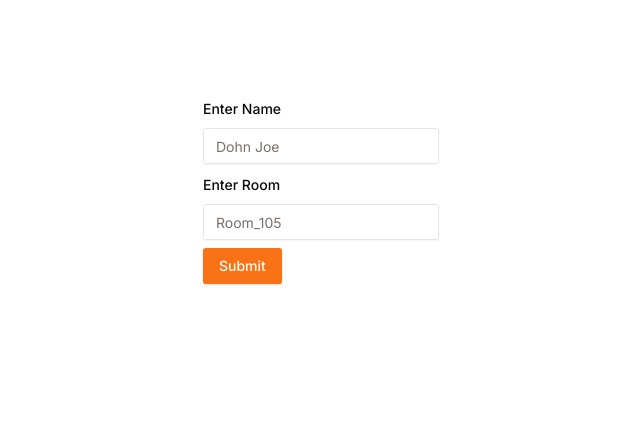
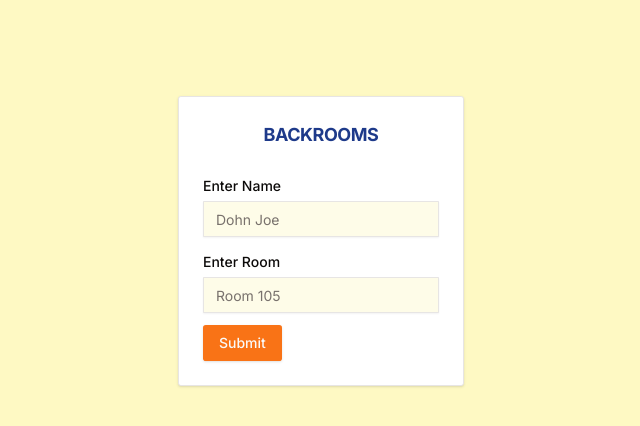
Before and after one commit to SupercoolKartik/Backrooms-Client, a Next.js app: page /entrance in a window 1280 px wide. Shown: the top 426 px of the page, without its empty margins (319-959 px from the left). Built offline with nearby package versions, Linux system fonts and the light colour scheme.

Commit message:
Modified the entrance page by putting the form inside a card from shadcn

```diff
--- a/app/entrance/page.tsx
+++ b/app/entrance/page.tsx
@@ -2,10 +2,9 @@
 import { useRouter } from "next/navigation";
 import { useState } from "react";
 import { useAppContext } from "@/context/globalcontext";
-import { z } from "zod";
+import { useForm } from "react-hook-form";
+//import { z } from "zod";
 //import { zodResolver } from "@hookform/resolvers/zod";
-import { useForm } from "react-hook-form";
-import Link from "next/link";
 
 //Schema of form
 // export const entranceSchema = z.object({
@@ -17,7 +16,7 @@
 //   }),
 // });
 
-//Exporting componenets to butis the form
+//Importing componenets to butis the form
 import { Button } from "@/components/ui/button";
 import {
   Form,
@@ -30,6 +29,16 @@
 } from "@/components/ui/form";
 import { Input } from "@/components/ui/input";
 //npx shadcn-ui@latest add input
+
+//Importing components needed for Card
+import {
+  Card,
+  CardContent,
+  CardDescription,
+  CardFooter,
+  CardHeader,
+  CardTitle,
+} from "@/components/ui/card";
 
 const Entrance = () => {
   const router = useRouter();
@@ -51,9 +60,17 @@
   };
 
   return (
-    <main className="flex min-h-screen flex-col items-center justify-between p-24">
+    <main className="flex min-h-screen flex-col items-center justify-between p-24 bg-yellow-100">
+      <Card className="flex flex-col justify-center items-center rounded-md">
+        <CardHeader>
+          <CardTitle className="text-blue-900 text-lg font-bold">
+            BACKROOMS
+          </CardTitle>
+          {/* <CardDescription>Enter details to continue..</CardDescription> */}
+        </CardHeader>
+        <CardContent>
           <Form {...form}>
-        <form onSubmit={form.handleSubmit(onSubmit)} className="space-y-2">
+            <form onSubmit={form.handleSubmit(onSubmit)} className="space-y-3">
               <FormField
                 control={form.control}
                 name="username"
@@ -62,7 +79,12 @@
                     <FormItem>
                       <FormLabel>Enter Name</FormLabel>
                       <FormControl>
-                    <Input type="text" placeholder="Dohn Joe" {...field} />
+                        <Input
+                          className="bg-yellow-50 rounded-sm"
+                          type="text"
+                          placeholder="Dohn Joe"
+                          {...field}
+                        />
                       </FormControl>
 
                       <FormMessage />
@@ -78,8 +100,14 @@
                     <FormItem>
                       <FormLabel>Enter Room</FormLabel>
                       <FormControl>
-                    <Input type="text" placeholder="Room_105" {...field} />
+                        <Input
+                          className="bg-yellow-50 rounded-sm"
+                          type="text"
+                          placeholder="Room 105"
+                          {...field}
+                        />
                       </FormControl>
+
                       <FormMessage />
                     </FormItem>
                   </>
@@ -93,6 +121,8 @@
               <Button type="submit">Submit</Button>
             </form>
           </Form>
+        </CardContent>
+      </Card>
     </main>
   );
 };
--- /dev/null
+++ b/components/ui/card.tsx
@@ -0,0 +1,76 @@
+import * as React from "react"
+
+import { cn } from "@/lib/utils"
+
+const Card = React.forwardRef<
+  HTMLDivElement,
+  React.HTMLAttributes<HTMLDivElement>
+>(({ className, ...props }, ref) => (
+  <div
+    ref={ref}
+    className={cn(
+      "rounded-xl border bg-card text-card-foreground shadow",
+      className
+    )}
+    {...props}
+  />
+))
+Card.displayName = "Card"
+
+const CardHeader = React.forwardRef<
+  HTMLDivElement,
+  React.HTMLAttributes<HTMLDivElement>
+>(({ className, ...props }, ref) => (
+  <div
+    ref={ref}
+    className={cn("flex flex-col space-y-1.5 p-6", className)}
+    {...props}
+  />
+))
+CardHeader.displayName = "CardHeader"
+
+const CardTitle = React.forwardRef<
+  HTMLParagraphElement,
+  React.HTMLAttributes<HTMLHeadingElement>
+>(({ className, ...props }, ref) => (
+  <h3
+    ref={ref}
+    className={cn("font-semibold leading-none tracking-tight", className)}
+    {...props}
+  />
+))
+CardTitle.displayName = "CardTitle"
+
+const CardDescription = React.forwardRef<
+  HTMLParagraphElement,
+  React.HTMLAttributes<HTMLParagraphElement>
+>(({ className, ...props }, ref) => (
+  <p
+    ref={ref}
+    className={cn("text-sm text-muted-foreground", className)}
+    {...props}
+  />
+))
+CardDescription.displayName = "CardDescription"
+
+const CardContent = React.forwardRef<
+  HTMLDivElement,
+  React.HTMLAttributes<HTMLDivElement>
+>(({ className, ...props }, ref) => (
+  <div ref={ref} className={cn("p-6 pt-0", className)} {...props} />
+))
+CardContent.displayName = "CardContent"
+
+const CardFooter = React.forwardRef<
+  HTMLDivElement,
+  React.HTMLAttributes<HTMLDivElement>
+>(({ className, ...props }, ref) => (
+  <div
+    ref={ref}
+    className={cn("flex items-center p-6 pt-0", className)}
+    {...props}
+  />
+))
+CardFooter.displayName = "CardFooter"
+
+export { Card, CardHeader, CardFooter, CardTitle, CardDescription, CardContent }
--- a/components/ui/form.tsx
+++ b/components/ui/form.tsx
@@ -1,6 +1,6 @@
-import * as React from "react"
-import * as LabelPrimitive from "@radix-ui/react-label"
-import { Slot } from "@radix-ui/react-slot"
+import * as React from "react";
+import * as LabelPrimitive from "@radix-ui/react-label";
+import { Slot } from "@radix-ui/react-slot";
 import {
   Controller,
   ControllerProps,
@@ -8,23 +8,23 @@
   FieldValues,
   FormProvider,
   useFormContext,
-} from "react-hook-form"
+} from "react-hook-form";
 
-import { cn } from "@/lib/utils"
-import { Label } from "@/components/ui/label"
+import { cn } from "@/lib/utils";
+import { Label } from "@/components/ui/label";
 
-const Form = FormProvider
+const Form = FormProvider;
 
 type FormFieldContextValue<
   TFieldValues extends FieldValues = FieldValues,
   TName extends FieldPath<TFieldValues> = FieldPath<TFieldValues>
 > = {
-  name: TName
-}
+  name: TName;
+};
 
 const FormFieldContext = React.createContext<FormFieldContextValue>(
   {} as FormFieldContextValue
-)
+);
 
 const FormField = <
   TFieldValues extends FieldValues = FieldValues,
@@ -36,21 +36,21 @@
     <FormFieldContext.Provider value={{ name: props.name }}>
       <Controller {...props} />
     </FormFieldContext.Provider>
-  )
-}
+  );
+};
 
 const useFormField = () => {
-  const fieldContext = React.useContext(FormFieldContext)
-  const itemContext = React.useContext(FormItemContext)
-  const { getFieldState, formState } = useFormContext()
+  const fieldContext = React.useContext(FormFieldContext);
+  const itemContext = React.useContext(FormItemContext);
+  const { getFieldState, formState } = useFormContext();
 
-  const fieldState = getFieldState(fieldContext.name, formState)
+  const fieldState = getFieldState(fieldContext.name, formState);
 
   if (!fieldContext) {
-    throw new Error("useFormField should be used within <FormField>")
+    throw new Error("useFormField should be used within <FormField>");
   }
 
-  const { id } = itemContext
+  const { id } = itemContext;
 
   return {
     id,
@@ -59,53 +59,54 @@
     formDescriptionId: `${id}-form-item-description`,
     formMessageId: `${id}-form-item-message`,
     ...fieldState,
-  }
-}
+  };
+};
 
 type FormItemContextValue = {
-  id: string
-}
+  id: string;
+};
 
 const FormItemContext = React.createContext<FormItemContextValue>(
   {} as FormItemContextValue
-)
+);
 
 const FormItem = React.forwardRef<
   HTMLDivElement,
   React.HTMLAttributes<HTMLDivElement>
 >(({ className, ...props }, ref) => {
-  const id = React.useId()
+  const id = React.useId();
 
   return (
     <FormItemContext.Provider value={{ id }}>
-      <div ref={ref} className={cn("space-y-2", className)} {...props} />
+      <div ref={ref} className={cn("space-y-1 ", className)} {...props} />
     </FormItemContext.Provider>
-  )
-})
-FormItem.displayName = "FormItem"
+  );
+});
+FormItem.displayName = "FormItem";
 
 const FormLabel = React.forwardRef<
   React.ElementRef<typeof LabelPrimitive.Root>,
   React.ComponentPropsWithoutRef<typeof LabelPrimitive.Root>
 >(({ className, ...props }, ref) => {
-  const { error, formItemId } = useFormField()
+  const { error, formItemId } = useFormField();
 
   return (
     <Label
       ref={ref}
-      className={cn(error && "text-destructive", className)}
+      className={cn(error && "text-destructive ", className)}
       htmlFor={formItemId}
       {...props}
     />
-  )
-})
-FormLabel.displayName = "FormLabel"
+  );
+});
+FormLabel.displayName = "FormLabel";
 
 const FormControl = React.forwardRef<
   React.ElementRef<typeof Slot>,
   React.ComponentPropsWithoutRef<typeof Slot>
 >(({ ...props }, ref) => {
-  const { error, formItemId, formDescriptionId, formMessageId } = useFormField()
+  const { error, formItemId, formDescriptionId, formMessageId } =
+    useFormField();
 
   return (
     <Slot
@@ -119,15 +120,15 @@
       aria-invalid={!!error}
       {...props}
     />
-  )
-})
-FormControl.displayName = "FormControl"
+  );
+});
+FormControl.displayName = "FormControl";
 
 const FormDescription = React.forwardRef<
   HTMLParagraphElement,
   React.HTMLAttributes<HTMLParagraphElement>
 >(({ className, ...props }, ref) => {
-  const { formDescriptionId } = useFormField()
+  const { formDescriptionId } = useFormField();
 
   return (
     <p
@@ -136,19 +137,19 @@
       className={cn("text-[0.8rem] text-muted-foreground", className)}
       {...props}
     />
-  )
-})
-FormDescription.displayName = "FormDescription"
+  );
+});
+FormDescription.displayName = "FormDescription";
 
 const FormMessage = React.forwardRef<
   HTMLParagraphElement,
   React.HTMLAttributes<HTMLParagraphElement>
 >(({ className, children, ...props }, ref) => {
-  const { error, formMessageId } = useFormField()
-  const body = error ? String(error?.message) : children
+  const { error, formMessageId } = useFormField();
+  const body = error ? String(error?.message) : children;
 
   if (!body) {
-    return null
+    return null;
   }
 
   return (
@@ -160,9 +161,9 @@
     >
       {body}
     </p>
-  )
-})
-FormMessage.displayName = "FormMessage"
+  );
+});
+FormMessage.displayName = "FormMessage";
 
 export {
   useFormField,
@@ -173,4 +174,4 @@
   FormDescription,
   FormMessage,
   FormField,
-}
+};
```
Also changed, not shown: components/ui/input.tsx (+6 -6 lines). Lines whose indentation alone changed are shown as unchanged.
